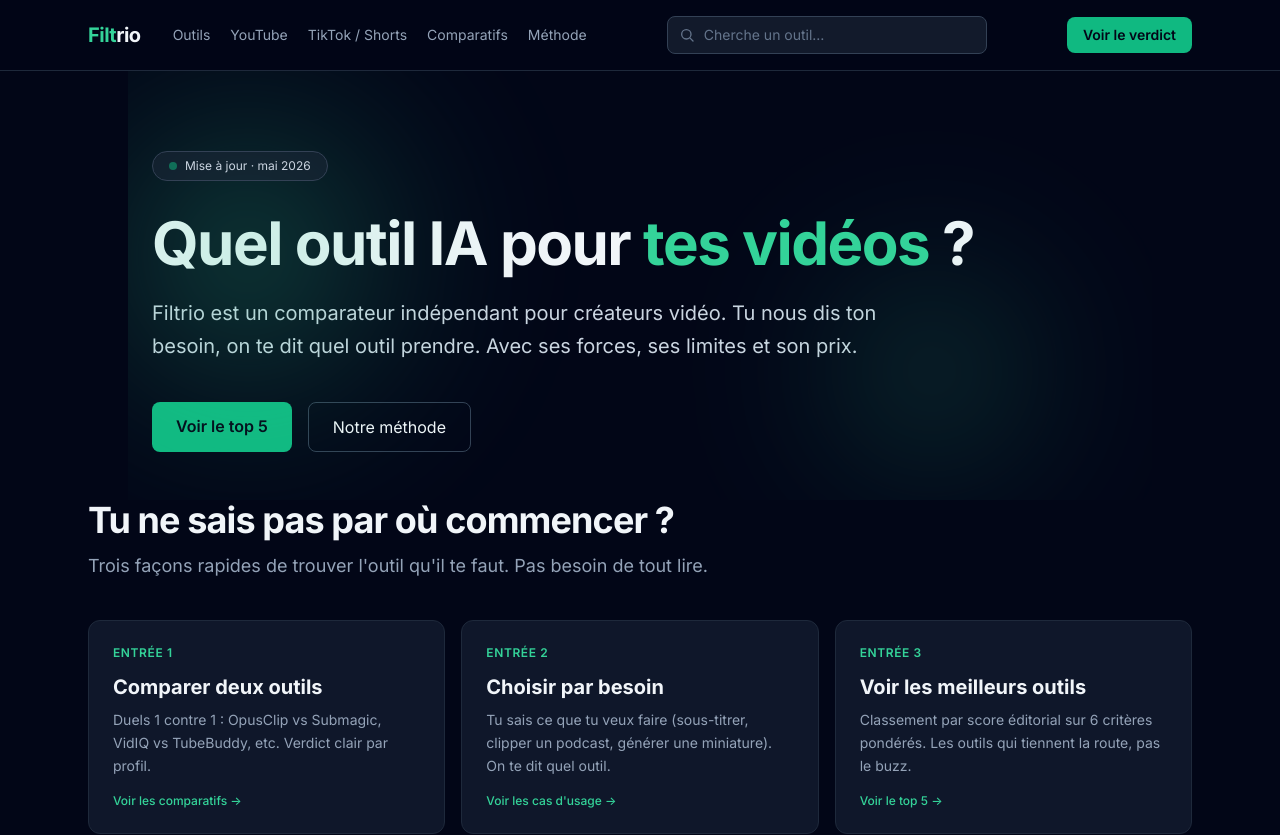
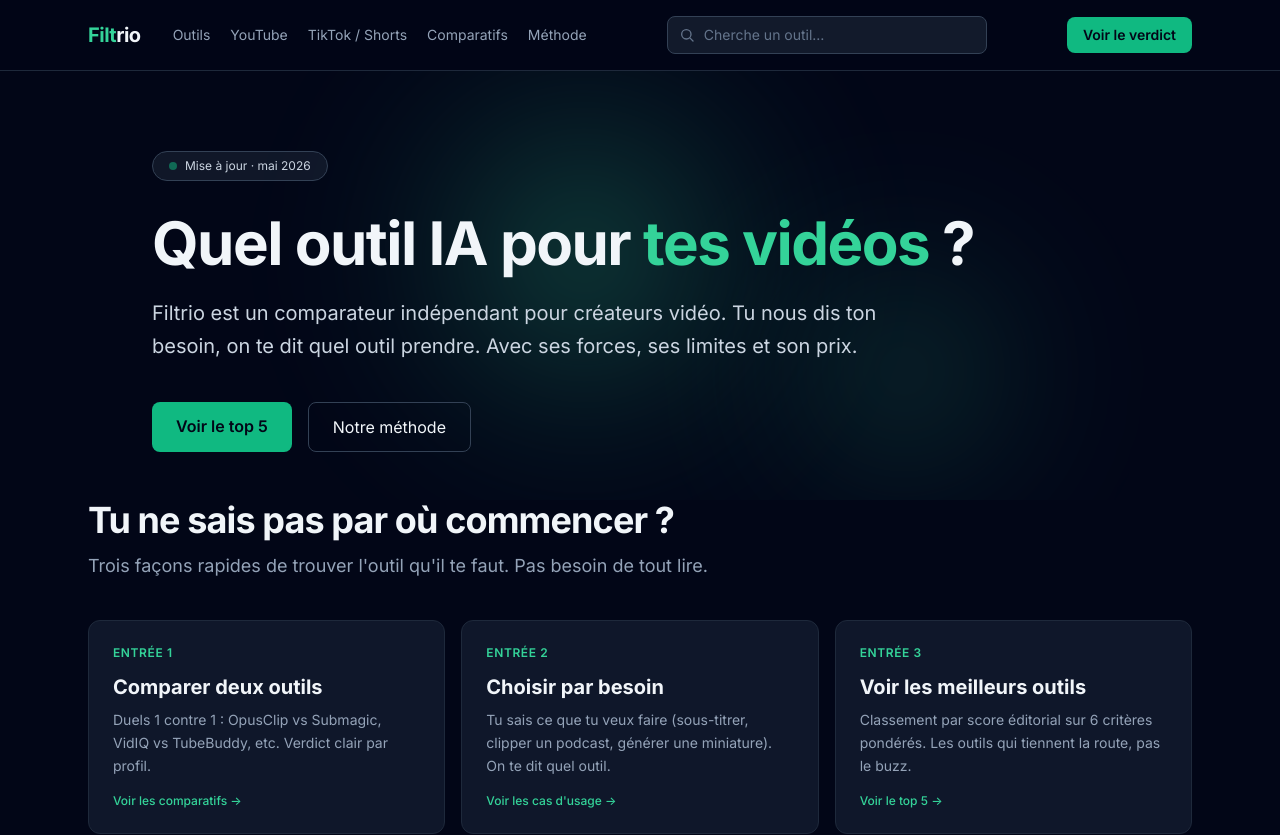
Before and after one commit to xmarko49x-create/filtrio, a Next.js app: page / in a window 1280 px wide. Shown: the top 835 px of the page. Built offline with nearby package versions, Linux system fonts and the light colour scheme.

Commit message:
Filtrio: fix halo hero full-width + card meta Alternatives a Submagic

```diff
--- a/app/page.tsx
+++ b/app/page.tsx
@@ -113,11 +113,11 @@ export default function HomePage() {
       <Nav ctaHref="#top-outils" />
 
       {/* HERO — direct, orienté utilité */}
-      <section className="relative max-w-5xl mx-auto px-6 pt-20 pb-12 overflow-hidden">
-        {/* Halo emerald décoratif en arrière-plan (style Vercel/Linear) */}
+      <section className="relative overflow-hidden">
+        {/* Halos décoratifs full-width (clipés au viewport, pas au max-w-5xl) */}
         <div
           aria-hidden="true"
-          className="pointer-events-none absolute -top-24 -left-40 w-[560px] h-[560px] rounded-full opacity-50 blur-3xl"
+          className="pointer-events-none absolute -top-24 left-1/2 -translate-x-[60%] w-[560px] h-[560px] rounded-full opacity-50 blur-3xl"
           style={{
             background:
               "radial-gradient(closest-side, rgba(52,211,153,0.65), rgba(52,211,153,0.15), transparent)",
@@ -125,12 +125,13 @@ export default function HomePage() {
         />
         <div
           aria-hidden="true"
-          className="pointer-events-none absolute top-20 right-0 w-[440px] h-[440px] rounded-full opacity-40 blur-3xl"
+          className="pointer-events-none absolute top-20 left-1/2 translate-x-[10%] w-[440px] h-[440px] rounded-full opacity-40 blur-3xl"
           style={{
             background:
               "radial-gradient(closest-side, rgba(52,211,153,0.55), rgba(52,211,153,0.10), transparent)",
           }}
         />
+        <div className="relative max-w-5xl mx-auto px-6 pt-20 pb-12">
         <div className="relative inline-flex items-center gap-2 bg-slate-800/50 border border-slate-700 rounded-full px-4 py-1.5 text-xs text-slate-300 mb-8">
           <span className="w-2 h-2 bg-emerald-500 rounded-full animate-pulse"></span>
           Mise à jour ·{" "}
@@ -161,6 +162,7 @@ export default function HomePage() {
           >
             Notre méthode
           </Link>
+        </div>
         </div>
       </section>
 
@@ -345,10 +347,11 @@ export default function HomePage() {
                         {outilA.score.toFixed(1)}
                       </span>
                     </div>
+                    {outilB ? (
+                      <>
                         <span className="text-xs text-slate-500 font-bold">
                           VS
                         </span>
-                    {outilB ? (
                         <div
                           className={`w-12 h-12 rounded-full bg-${outilB.color}-500/10 border border-${outilB.color}-500/40 flex flex-col items-center justify-center flex-shrink-0`}
                         >
@@ -358,10 +361,25 @@ export default function HomePage() {
                             {outilB.score.toFixed(1)}
                           </span>
                         </div>
+                      </>
                     ) : (
-                      <div className="w-12 h-12 rounded-full bg-slate-800 border border-slate-700 flex items-center justify-center text-slate-500 font-bold flex-shrink-0">
-                        +
+                      // Méta-page : visuel "alternatives groupées"
+                      <>
+                        <span className="text-xs text-slate-500 font-bold">
+                          vs
+                        </span>
+                        <div className="flex -space-x-3">
+                          <div className="w-9 h-9 rounded-full bg-slate-700 border-2 border-slate-900 flex items-center justify-center text-[10px] text-slate-400 font-bold">
+                            1
                           </div>
+                          <div className="w-9 h-9 rounded-full bg-slate-600 border-2 border-slate-900 flex items-center justify-center text-[10px] text-slate-400 font-bold">
+                            2
+                          </div>
+                          <div className="w-9 h-9 rounded-full bg-slate-500 border-2 border-slate-900 flex items-center justify-center text-[10px] text-slate-300 font-bold">
+                            3+
+                          </div>
+                        </div>
+                      </>
                     )}
                     <span className="ml-auto text-xs text-slate-500">
                       {c.tempsLecture} min
```
Lines whose indentation alone changed are shown as unchanged.
